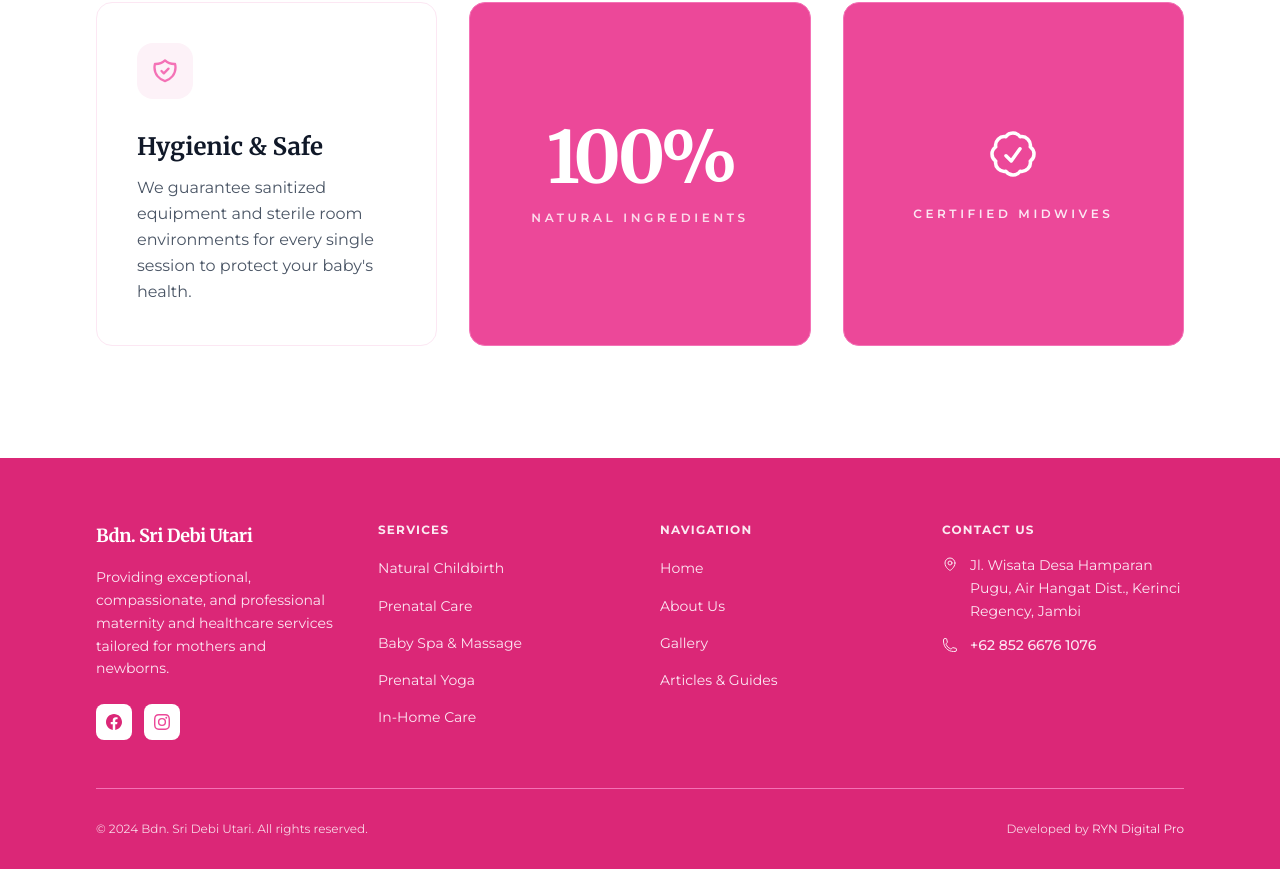
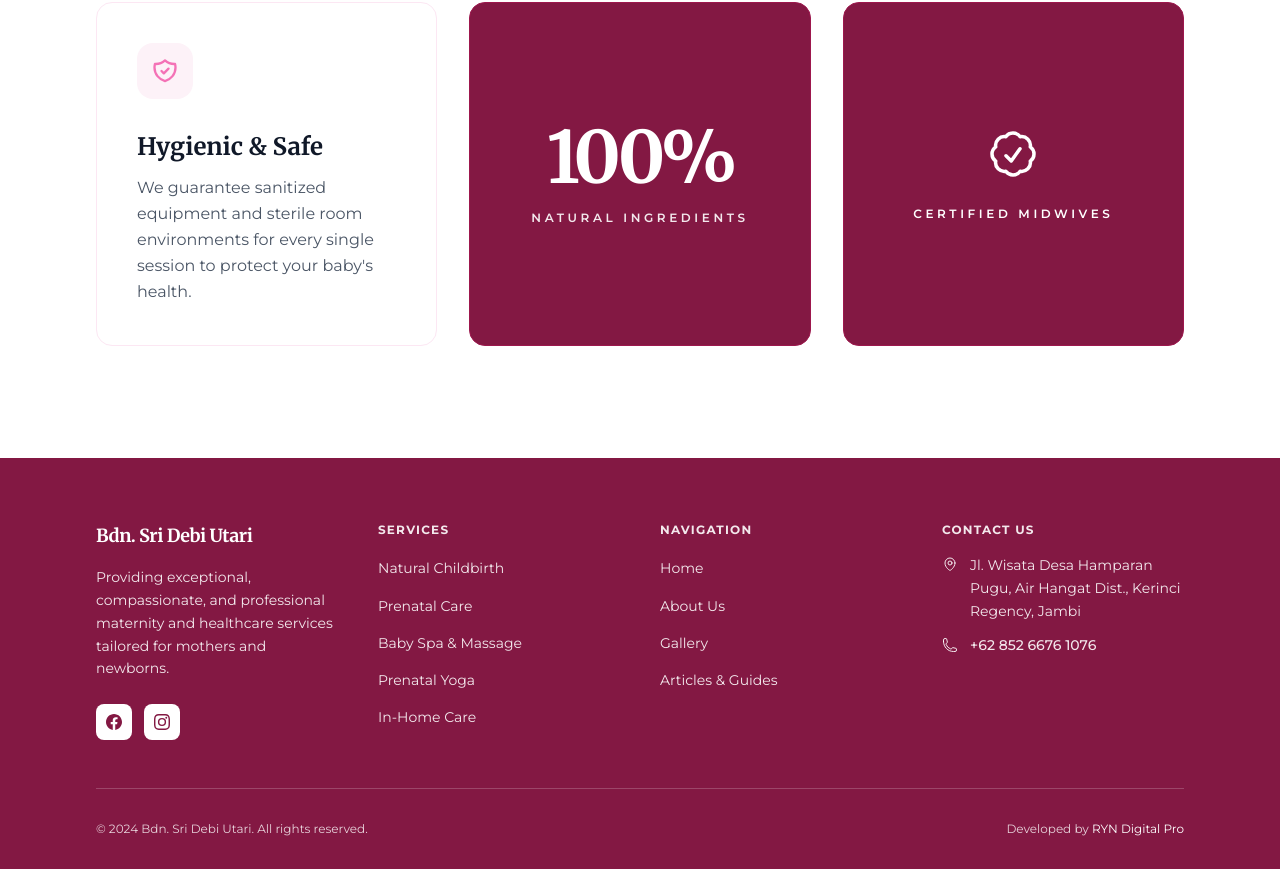
Before and after one commit to Rindra-Aniko/bidan_tari, a SvelteKit app: page /babyspa in a window 1280 px wide. Shown: the part 1901-2770 px from the top of the page. Built offline with nearby package versions, Linux system fonts and the light colour scheme.

Commit message:
perubaha warna 1

```diff
--- a/src/lib/components/Footer.svelte
+++ b/src/lib/components/Footer.svelte
@@ -1,4 +1,4 @@
-<footer class="bg-pink-600 text-white pt-16 pb-8 px-6 md:px-16 lg:px-24">
+<footer class="bg-pink-700 text-white pt-16 pb-8 px-6 md:px-16 lg:px-24">
 
   <div class="max-w-6xl mx-auto">
 
@@ -10,19 +10,19 @@
         <h2 class="text-lg font-merriweather font-bold text-white tracking-tight">
           Bdn. Sri Debi Utari
         </h2>
-        <p class="text-pink-100 font-montserrat text-sm leading-relaxed">
+        <p class="text-white/90 font-montserrat text-sm leading-relaxed">
           Providing exceptional, compassionate, and professional maternity and healthcare services tailored for mothers and newborns.
         </p>
 
         <!-- Social Icons -->
         <div class="flex items-center gap-3 pt-2">
           <a href="https://www.facebook.com/sridebby.utari.3" target="_blank" rel="noopener noreferrer" class="w-9 h-9 bg-white rounded-lg flex items-center justify-center hover:bg-pink-50 transition-colors group" aria-label="Facebook">
-            <svg class="w-4 h-4 text-pink-600 transition-colors" fill="currentColor" viewBox="0 0 24 24">
+            <svg class="w-4 h-4 text-pink-700 transition-colors" fill="currentColor" viewBox="0 0 24 24">
               <path d="M24 12.073c0-6.627-5.373-12-12-12s-12 5.373-12 12c0 5.99 4.388 10.954 10.125 11.854v-8.385H7.078v-3.47h3.047V9.43c0-3.007 1.792-4.669 4.533-4.669 1.312 0 2.686.235 2.686.235v2.953H15.83c-1.491 0-1.956.925-1.956 1.874v2.25h3.328l-.532 3.47h-2.796v8.385C19.612 23.027 24 18.062 24 12.073z"/>
             </svg>
           </a>
           <a href="https://www.instagram.com/pbm_tari_lorenda/" target="_blank" rel="noopener noreferrer" class="w-9 h-9 bg-white rounded-lg flex items-center justify-center hover:bg-pink-50 transition-colors group" aria-label="Instagram">
-            <svg class="w-4 h-4 text-pink-500 transition-colors" fill="currentColor" viewBox="0 0 24 24">
+            <svg class="w-4 h-4 text-pink-700 transition-colors" fill="currentColor" viewBox="0 0 24 24">
               <path d="M12 2.163c3.204 0 3.584.012 4.85.07 3.252.148 4.771 1.691 4.919 4.919.058 1.265.069 1.645.069 4.849 0 3.205-.012 3.584-.069 4.849-.149 3.225-1.664 4.771-4.919 4.919-1.266.058-1.644.07-4.85.07-3.204 0-3.584-.012-4.849-.07-3.26-.149-4.771-1.699-4.919-4.92-.058-1.265-.07-1.644-.07-4.849 0-3.204.013-3.583.07-4.849.149-3.227 1.664-4.771 4.919-4.919 1.266-.057 1.645-.069 4.849-.069zM12 0C8.741 0 8.333.014 7.053.072 2.695.272.273 2.69.073 7.052.014 8.333 0 8.741 0 12c0 3.259.014 3.668.072 4.948.2 4.358 2.618 6.78 6.98 6.98C8.333 23.986 8.741 24 12 24c3.259 0 3.668-.014 4.948-.072 4.354-.2 6.782-2.618 6.979-6.98.059-1.28.073-1.689.073-4.948 0-3.259-.014-3.667-.072-4.947-.196-4.354-2.617-6.78-6.979-6.98C15.668.014 15.259 0 12 0zm0 5.838a6.162 6.162 0 100 12.324 6.162 6.162 0 000-12.324zM12 16a4 4 0 110-8 4 4 0 010 8zm6.406-11.845a1.44 1.44 0 100 2.881 1.44 1.44 0 000-2.881z"/>
             </svg>
           </a>
@@ -33,11 +33,11 @@
       <div class="space-y-4">
         <h3 class="text-xs font-bold tracking-widest uppercase text-white/90 font-montserrat">Services</h3>
         <ul class="space-y-2.5">
-          <li><a href="/layanan" class="text-sm text-pink-100 hover:text-white transition-colors font-montserrat">Natural Childbirth</a></li>
-          <li><a href="/layanan" class="text-sm text-pink-100 hover:text-white transition-colors font-montserrat">Prenatal Care</a></li>
-          <li><a href="/babyspa" class="text-sm text-pink-100 hover:text-white transition-colors font-montserrat">Baby Spa & Massage</a></li>
-          <li><a href="/layanan" class="text-sm text-pink-100 hover:text-white transition-colors font-montserrat">Prenatal Yoga</a></li>
-          <li><a href="/layanan" class="text-sm text-pink-100 hover:text-white transition-colors font-montserrat">In-Home Care</a></li>
+          <li><a href="/layanan" class="text-sm text-white/90 hover:text-white transition-colors font-montserrat">Natural Childbirth</a></li>
+          <li><a href="/layanan" class="text-sm text-white/90 hover:text-white transition-colors font-montserrat">Prenatal Care</a></li>
+          <li><a href="/babyspa" class="text-sm text-white/90 hover:text-white transition-colors font-montserrat">Baby Spa & Massage</a></li>
+          <li><a href="/layanan" class="text-sm text-white/90 hover:text-white transition-colors font-montserrat">Prenatal Yoga</a></li>
+          <li><a href="/layanan" class="text-sm text-white/90 hover:text-white transition-colors font-montserrat">In-Home Care</a></li>
         </ul>
       </div>
 
@@ -45,10 +45,10 @@
       <div class="space-y-4">
         <h3 class="text-xs font-bold tracking-widest uppercase text-white/90 font-montserrat">Navigation</h3>
         <ul class="space-y-2.5">
-          <li><a href="/" class="text-sm text-pink-100 hover:text-white transition-colors font-montserrat">Home</a></li>
-          <li><a href="/tentang" class="text-sm text-pink-100 hover:text-white transition-colors font-montserrat">About Us</a></li>
-          <li><a href="/galeri" class="text-sm text-pink-100 hover:text-white transition-colors font-montserrat">Gallery</a></li>
-          <li><a href="/informasi" class="text-sm text-pink-100 hover:text-white transition-colors font-montserrat">Articles & Guides</a></li>
+          <li><a href="/" class="text-sm text-white/90 hover:text-white transition-colors font-montserrat">Home</a></li>
+          <li><a href="/tentang" class="text-sm text-white/90 hover:text-white transition-colors font-montserrat">About Us</a></li>
+          <li><a href="/galeri" class="text-sm text-white/90 hover:text-white transition-colors font-montserrat">Gallery</a></li>
+          <li><a href="/informasi" class="text-sm text-white/90 hover:text-white transition-colors font-montserrat">Articles & Guides</a></li>
         </ul>
       </div>
 
@@ -57,19 +57,19 @@
         <h3 class="text-xs font-bold tracking-widest uppercase text-white/90 font-montserrat">Contact Us</h3>
         <div class="space-y-3">
           <div class="flex items-start gap-3">
-            <svg class="w-4 h-4 text-pink-100 mt-0.5 flex-shrink-0" fill="none" stroke="currentColor" stroke-width="1.5" viewBox="0 0 24 24">
+            <svg class="w-4 h-4 text-white/90 mt-0.5 flex-shrink-0" fill="none" stroke="currentColor" stroke-width="1.5" viewBox="0 0 24 24">
               <path stroke-linecap="round" stroke-linejoin="round" d="M15 10.5a3 3 0 11-6 0 3 3 0 016 0z" />
               <path stroke-linecap="round" stroke-linejoin="round" d="M19.5 10.5c0 7.142-7.5 11.25-7.5 11.25S4.5 17.642 4.5 10.5a7.5 7.5 0 1115 0z" />
             </svg>
-            <p class="text-sm text-pink-100 leading-relaxed font-montserrat">
+            <p class="text-sm text-white/90 leading-relaxed font-montserrat">
               Jl. Wisata Desa Hamparan Pugu, Air Hangat Dist., Kerinci Regency, Jambi
             </p>
           </div>
           <div class="flex items-center gap-3">
-            <svg class="w-4 h-4 text-pink-100 flex-shrink-0" fill="none" stroke="currentColor" stroke-width="1.5" viewBox="0 0 24 24">
+            <svg class="w-4 h-4 text-white/90 flex-shrink-0" fill="none" stroke="currentColor" stroke-width="1.5" viewBox="0 0 24 24">
               <path stroke-linecap="round" stroke-linejoin="round" d="M2.25 6.75c0 8.284 6.716 15 15 15h2.25a2.25 2.25 0 002.25-2.25v-1.372c0-.516-.351-.966-.852-1.091l-4.423-1.106c-.44-.11-.902.055-1.173.417l-.97 1.293c-.282.376-.769.542-1.21.38a12.035 12.035 0 01-7.143-7.143c-.162-.441.004-.928.38-1.21l1.293-.97c.363-.271.527-.734.417-1.173L6.963 3.102a1.125 1.125 0 00-1.091-.852H4.5A2.25 2.25 0 002.25 4.5v2.25z" />
             </svg>
-            <a href="tel:+6285266761076" class="text-sm text-pink-100 hover:text-white transition-colors font-montserrat font-medium">
+            <a href="tel:+6285266761076" class="text-sm text-white/90 hover:text-white transition-colors font-montserrat font-medium">
               +62 852 6676 1076
             </a>
           </div>
@@ -79,12 +79,12 @@
     </div>
 
     <!-- Divider + Copyright -->
-    <div class="border-t border-pink-400 pt-8 flex flex-col md:flex-row items-center justify-between gap-3">
+    <div class="border-t border-white/20 pt-8 flex flex-col md:flex-row items-center justify-between gap-3">
       <p class="text-xs text-white/80 font-montserrat">
         &copy; 2024 Bdn. Sri Debi Utari. All rights reserved.
       </p>
       <p class="text-xs text-white/80 font-montserrat">
-        Developed by <a href="https://ryndigitalpro.com" target="_blank" rel="noopener noreferrer" class="text-pink-100 hover:text-white transition-colors">RYN Digital Pro</a>
+        Developed by <a href="https://ryndigitalpro.com" target="_blank" rel="noopener noreferrer" class="text-white hover:underline transition-colors">RYN Digital Pro</a>
       </p>
     </div>
   </div>
--- a/src/lib/components/WhatsAppWidget.svelte
+++ b/src/lib/components/WhatsAppWidget.svelte
@@ -29,7 +29,7 @@
     class="fixed bottom-24 right-4 sm:right-6 z-50 w-[calc(100vw-2rem)] sm:w-[350px] bg-white rounded-2xl shadow-2xl border border-pink-100 overflow-hidden flex flex-col font-montserrat"
   >
     <!-- Header -->
-    <div class="bg-pink-500 p-4 flex items-center justify-between text-white">
+    <div class="bg-pink-700 p-4 flex items-center justify-between text-white">
       <div class="flex items-center gap-3">
         <!-- Avatar with active online indicator -->
         <div class="relative w-10 h-10 rounded-full border border-white/20 overflow-hidden bg-pink-100 flex-shrink-0">
@@ -38,7 +38,7 @@
         </div>
         <div>
           <h4 class="font-bold text-sm leading-tight text-white">Bdn. Sri Debi Utari</h4>
-          <span class="text-[11px] text-pink-100 font-medium block">Active • Usually replies instantly</span>
+          <span class="text-[11px] text-white/90 font-medium block">Active • Usually replies instantly</span>
         </div>
       </div>
       <!-- Close Button -->
@@ -81,7 +81,7 @@
         target="_blank"
         rel="noopener noreferrer"
         onclick={() => isOpen = false}
-        class="w-full bg-pink-500 hover:bg-pink-600 active:scale-98 text-white font-semibold text-xs py-3 px-4 rounded-xl flex items-center justify-center gap-2 shadow-md hover:shadow-lg transition-all"
+        class="w-full bg-pink-700 hover:bg-pink-800 active:scale-98 text-white font-semibold text-xs py-3 px-4 rounded-xl flex items-center justify-center gap-2 shadow-md hover:shadow-lg transition-all"
       >
         <!-- WhatsApp Icon inside button -->
         <svg class="w-4 h-4 fill-white" viewBox="0 0 24 24">
--- a/src/routes/+page.svelte
+++ b/src/routes/+page.svelte
@@ -207,7 +207,7 @@
           <span class="font-merriweather text-4xl md:text-5xl font-black text-pink-500 block">24/7</span>
           <span class="text-xs font-semibold text-gray-500 tracking-wider mt-2 uppercase font-montserrat block">Always Ready</span>
         </div>
-        <div class="bg-pink-600 rounded-2xl p-8 text-center text-white col-span-2">
+        <div class="bg-pink-700 rounded-2xl p-8 text-center text-white col-span-2">
           <h3 class="font-merriweather text-2xl font-bold tracking-tight">BPJS & PRIVATE</h3>
           <p class="text-sm text-white/80 font-medium mt-1 font-montserrat">Welcoming Patients from All Walks of Life</p>
         </div>
@@ -369,7 +369,7 @@
 
 <!-- CTA Section -->
 <section class="w-full px-6 py-12 mb-12">
-  <div class="max-w-4xl mx-auto bg-pink-600 rounded-3xl p-12 md:p-16 text-center relative overflow-hidden" use:reveal={{ y: 50, duration: 800 }}>
+  <div class="max-w-4xl mx-auto bg-pink-700 rounded-3xl p-12 md:p-16 text-center relative overflow-hidden" use:reveal={{ y: 50, duration: 800 }}>
     <!-- Decorative -->
     <div class="absolute top-0 right-0 w-64 h-64 bg-white/95 rounded-full blur-3xl -mr-20 -mt-20"></div>
     <div class="absolute bottom-0 left-0 w-48 h-48 bg-white/95 rounded-full blur-3xl -ml-16 -mb-16"></div>
--- a/src/routes/babyspa/+page.svelte
+++ b/src/routes/babyspa/+page.svelte
@@ -261,7 +261,7 @@
 
       <!-- 100% Natural Ingredients -->
       <div
-        class="bg-pink-500 rounded-2xl p-10 flex flex-col items-center justify-center text-center min-h-[280px] border border-pink-400 hover:-translate-y-0.5 transition-all duration-300"
+        class="bg-pink-700 rounded-2xl p-10 flex flex-col items-center justify-center text-center min-h-[280px] border border-pink-600 hover:-translate-y-0.5 transition-all duration-300"
         use:reveal={{ y: 40, duration: 600, delay: 100 }}
       >
         <span
@@ -270,7 +270,7 @@
           100%
         </span>
         <span
-          class="text-xs font-semibold text-white/80 tracking-[0.3em] uppercase font-montserrat"
+          class="text-xs font-semibold text-white/90 tracking-[0.3em] uppercase font-montserrat"
         >
           Natural Ingredients
         </span>
@@ -278,7 +278,7 @@
 
       <!-- Certified Midwife -->
       <div
-        class="bg-pink-500 rounded-2xl p-10 flex flex-col items-center justify-center text-center min-h-[280px] border border-pink-400 hover:-translate-y-0.5 transition-all duration-300"
+        class="bg-pink-700 rounded-2xl p-10 flex flex-col items-center justify-center text-center min-h-[280px] border border-pink-600 hover:-translate-y-0.5 transition-all duration-300"
         use:reveal={{ y: 40, duration: 600, delay: 200 }}
       >
         <div class="text-white mb-6">
@@ -297,7 +297,7 @@
           </svg>
         </div>
         <span
-          class="text-xs font-semibold text-pink-100 tracking-[0.3em] uppercase font-montserrat"
+          class="text-xs font-semibold text-white tracking-[0.3em] uppercase font-montserrat"
         >
           Certified Midwives
         </span>
--- a/src/routes/informasi/+page.svelte
+++ b/src/routes/informasi/+page.svelte
@@ -158,11 +158,11 @@
         <!-- Sidebar -->
         <div class="space-y-8 flex flex-col">
           <!-- Tips Mingguan -->
-          <div class="bg-pink-500 rounded-2xl p-8 relative overflow-hidden group">
+          <div class="bg-pink-700 rounded-2xl p-8 relative overflow-hidden group">
             <div class="absolute top-0 right-0 w-28 h-28 bg-white/10 rounded-full -mr-14 -mt-14 transition-transform group-hover:scale-125"></div>
             <h3 class="text-xl font-black text-white mb-3 font-merriweather relative z-10">Weekly Health Tips</h3>
-            <p class="text-pink-100 text-sm mb-6 font-montserrat relative z-10">Get premium maternal health advice delivered directly to your WhatsApp.</p>
-            <a href="https://wa.me/6285266761076" target="_blank" rel="noopener noreferrer" class="block w-full bg-white hover:bg-pink-50 text-pink-500 font-bold py-3.5 px-6 rounded-full transition-all duration-300 relative z-10 uppercase tracking-widest text-xs text-center">
+            <p class="text-white text-sm mb-6 font-montserrat relative z-10">Get premium maternal health advice delivered directly to your WhatsApp.</p>
+            <a href="https://wa.me/6285266761076" target="_blank" rel="noopener noreferrer" class="block w-full bg-white hover:bg-pink-50 text-pink-700 font-bold py-3.5 px-6 rounded-full transition-all duration-300 relative z-10 uppercase tracking-widest text-xs text-center">
               Subscribe for Free
             </a>
           </div>
--- a/src/routes/layout.css
+++ b/src/routes/layout.css
@@ -8,15 +8,15 @@
   /* Overwrite the default sans font */
   --font-sans: var(--font-montserrat);
 
-  /* Pink Palette — Minimalis Modern */
+  /* Pink Palette — High Contrast Bold Pink */
   --color-pink-50:  #FDF2F8;
   --color-pink-100: #FCE7F3;
   --color-pink-200: #FBCFE8;
   --color-pink-300: #F9A8D4;
   --color-pink-400: #F472B6;
-  --color-pink-500: #EC4899;
-  --color-pink-600: #DB2777;
-  --color-pink-700: #BE185D;
+  --color-pink-500: #BE185D;
+  --color-pink-600: #9D174D;
+  --color-pink-700: #831843;
 }
 
 @layer base {
@@ -45,8 +45,8 @@
 
   /* Selection color */
   ::selection {
-    background-color: #FCE7F3;
-    color: #BE185D;
+    background-color: #BE185D;
+    color: #FFFFFF;
   }
 }
 
```
Also changed, not shown: src/routes/galeri/+page.svelte (+4 -4 lines), src/routes/layanan/+page.svelte (+6 -6 lines), src/routes/tentang/+page.svelte (+4 -4 lines).
